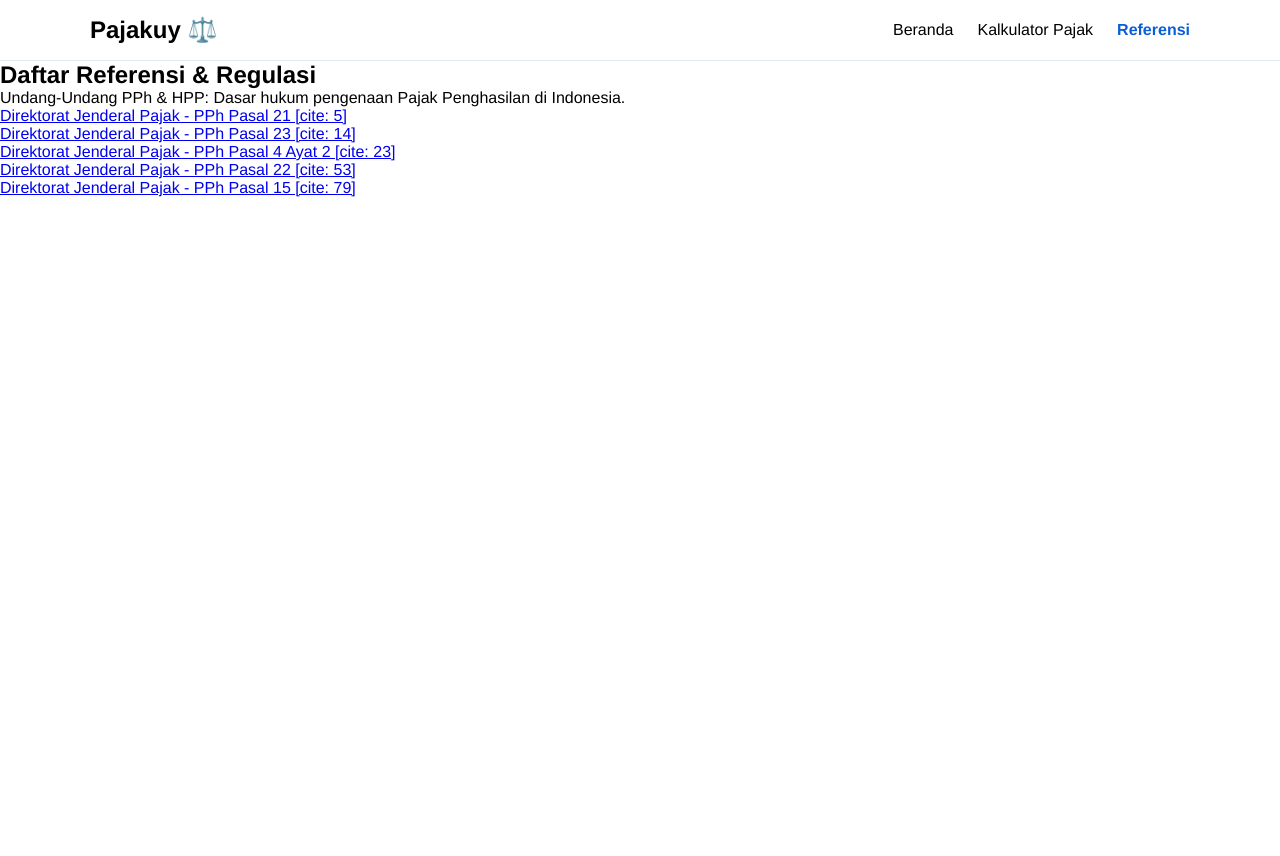
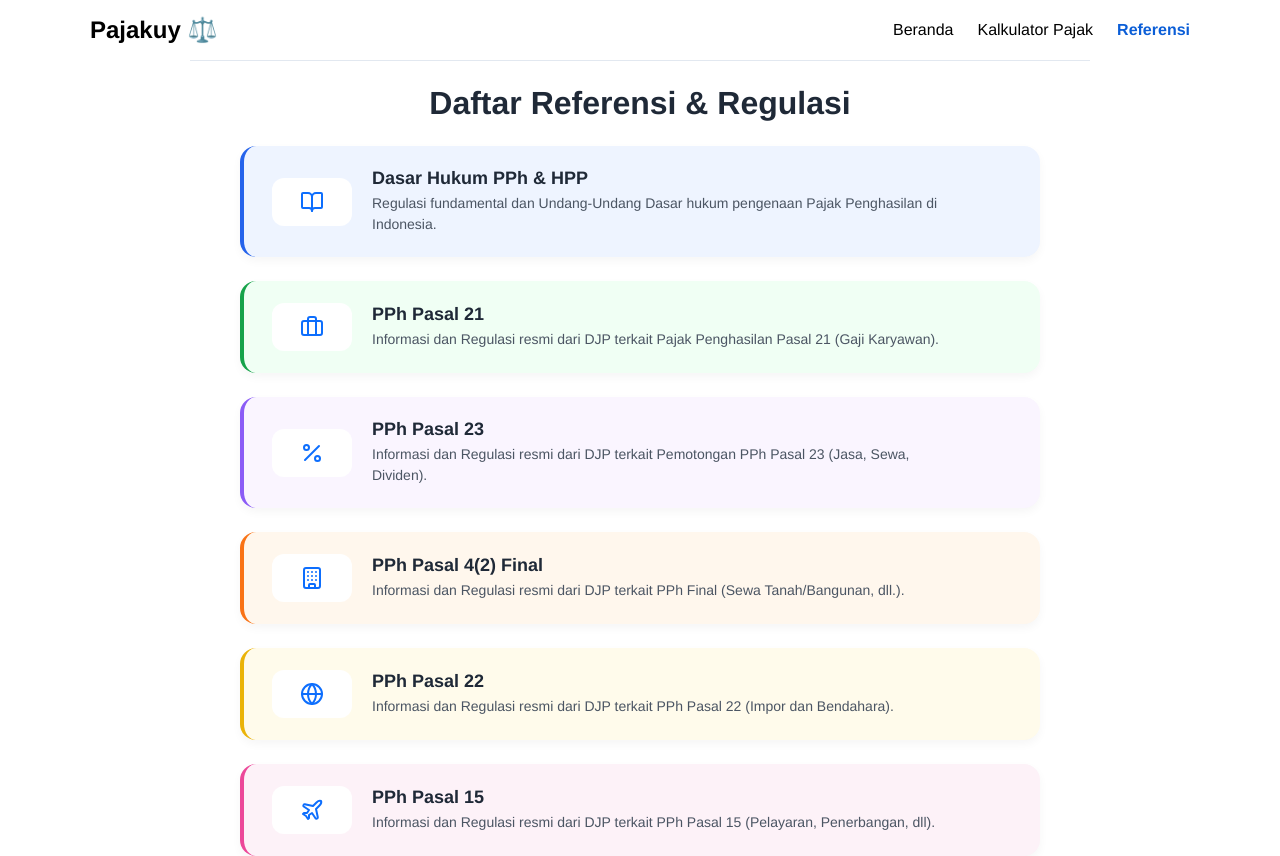
Before and after one commit to oceanite/tax-expert-system, a React app in the folder frontend/: page /referensi in a window 1280 px wide. Before the commit the page ends 800 px from the top, so only its background shows below. Built offline with nearby package versions, Linux system fonts and the light colour scheme; the HTML template or start-up script is replaced by a standard one.

Commit message:
fe 3 menu done

```diff
--- a/frontend/src/index.css
+++ b/frontend/src/index.css
@@ -12,7 +12,7 @@
   position: sticky;
   top: 0;
   z-index: 50;
-  border-bottom: 1px solid #e2e8f0;
+  /* border-bottom: 1px solid #e2e8f0; */
   transform: translateZ(0);
 }
 
@@ -54,6 +54,7 @@
 .hero-container {
   text-align: center;
   margin-bottom: 30px;
+  border-top: 1px solid #e2e8f0;
 }
 
 .hero-title {
@@ -70,7 +71,7 @@
 .hero-description {
   font-size: 18px;
   color: gray;
-  margin-top: 24px;
+  margin-top: 36px;
 }
 
 .hero-description span {
@@ -132,6 +133,8 @@
   border-top: 1px solid #e2e8f0;
   text-align: center;
   /* padding: 24px 0; */
+  max-width: 900px;
+  margin: 0 auto;
 }
 
 .section-title h2 {
@@ -210,6 +213,7 @@
   display: flex;
   justify-content: center;
   align-items: center;
+  color: #0d6efd;
 }
 
 .tax-card h3 {
@@ -261,3 +265,79 @@
   color: gray;
   font-size: 14px;
 }
+
+.referensi-container {
+    max-width: 900px;
+    margin: 0 auto;
+    text-align: center;
+    border-top: 1px solid #e2e8f0;
+}
+
+.section-header {
+    font-size: 32px;
+    font-weight: bold;
+    text-align: center;
+    margin: 24px auto;
+    color: #1f2937;
+}
+
+.referensi-card {
+    text-decoration: none;
+    width: 90%;
+    max-width: 800px;
+}
+
+.referensi-card .link-icon {
+    opacity: 0;
+    transform: 0.25s ease;
+    display: flex;
+    justify-content: center;
+    align-items: center;
+    color: #4b5563;
+}
+
+.referensi-card:hover {
+    transform: translateY(-3px);
+    box-shadow: 0 6px 16px rgba(0, 0, 0, 0.12);
+}
+
+.referensi-card.no-link {
+    cursor: default;
+}
+
+.referensi-card.no-link:hover {
+    transform: none;
+    box-shadow: 0 4px 10px rgba(0,0,0,0.04);
+}
+
+.referensi-card.no-link .arrow {
+    display: none;
+}
+
+.referensi-card:hover .link-icon {
+    color: #0d6efd;
+    opacity: 1;
+    transform: translateX(10px);
+}
+/*
+.header-hitung {
+    font-size: 32px;
+    font-weight: bold;
+    color: black;
+    margin-bottom: 30px;
+} */
+
+.tax-card-hitung {
+    text-decoration: none;
+}
+
+.tax-card-hitung:hover {
+    transform: translateY(-3px);
+    box-shadow: 0 6px 16px rgba(0, 0, 0, 0.12);
+}
+
+.tax-card-hitung:hover .arrow {
+    opacity: 1;
+    transform: translateX(10px);
+    color: #0d6efd;
+}
--- a/frontend/src/pages/hitung.jsx
+++ b/frontend/src/pages/hitung.jsx
@@ -1,37 +1,54 @@
+// Hitung.jsx
+
 import { useNavigate } from 'react-router-dom';
-import { Calculator, Briefcase, Building, Ship, ShoppingCart, Percent } from 'lucide-react';
+// Ikon yang digunakan
+import { Calculator, Briefcase, Building, Ship, ShoppingCart, Percent, ArrowRight } from 'lucide-react';
 
 const taxes = [
-  { id: 'pph21', name: 'PPh Pasal 21', desc: 'Gaji Karyawan, Pesangon', icon: <Briefcase /> },
-  { id: 'pph23', name: 'PPh Pasal 23', desc: 'Jasa, Sewa Aset, Dividen', icon: <Percent /> },
-  { id: 'pph42', name: 'PPh Pasal 4(2)', desc: 'Sewa Tanah/Bangunan, Konstruksi', icon: <Building /> },
-  { id: 'pph22', name: 'PPh Pasal 22', desc: 'Impor, Bendahara, Barang Mewah', icon: <Calculator /> },
-  { id: 'pph15', name: 'PPh Pasal 15', desc: 'Pelayaran & Penerbangan', icon: <Ship /> },
-  { id: 'ppn',   name: 'PPN',           desc: 'Pertambahan Nilai (11%)', icon: <ShoppingCart /> },
+  { id: 'pph21', name: 'PPh Pasal 21', desc: 'Gaji Karyawan, Pesangon', icon: <Briefcase />, color: 'blue' },
+  { id: 'pph23', name: 'PPh Pasal 23', desc: 'Jasa, Sewa Aset, Dividen', icon: <Percent />, color: 'green' },
+  { id: 'pph42', name: 'PPh Pasal 4(2)', desc: 'Sewa Tanah/Bangunan, Konstruksi', icon: <Building />, color: 'purple' },
+  { id: 'pph22', name: 'PPh Pasal 22', desc: 'Impor, Bendahara, Barang Mewah', icon: <Calculator />, color: 'orange' },
+  { id: 'pph15', name: 'PPh Pasal 15', desc: 'Pelayaran & Penerbangan', icon: <Ship />, color: 'yellow' },
+  { id: 'ppn',   name: 'PPN',          desc: 'Pertambahan Nilai (11%)', icon: <ShoppingCart />, color: 'pink' },
 ];
 
 const Hitung = () => {
   const navigate = useNavigate();
 
   return (
-    <div className="container mx-auto p-8">
-      <h2 className="text-2xl font-bold mb-8 text-center">Pilih Jenis Pajak</h2>
-      <div className="grid grid-cols-1 md:grid-cols-2 lg:grid-cols-3 gap-6">
+    <div className="section-title">
+      <h2 className="header-hitung">Pilih Jenis Pajak</h2>
+
+      {/* Menggunakan tax-list untuk tata letak vertikal seperti Beranda */}
+      <div className="tax-list tax-list-hitung">
         {taxes.map((tax) => (
-          <div
+          <a
             key={tax.id}
-            onClick={() => navigate(`/hitung/${tax.id}`)}
-            className="bg-white p-6 rounded-xl shadow-sm hover:shadow-md transition-shadow cursor-pointer border border-gray-100 flex flex-col items-center text-center hover:border-blue-400"
+            onClick={(e) => {
+               e.preventDefault(); // Mencegah navigasi ganda jika ada elemen <a> lain di dalamnya
+               navigate(`/hitung/${tax.id}`);
+            }}
+            href={`/hitung/${tax.id}`}
+            // Menggunakan class tax-card + class warna
+            className={`tax-card ${tax.color} tax-card-hitung`}
           >
-            <div className="bg-blue-100 p-4 rounded-full text-blue-600 mb-4">
+            {/* Icon */}
+            <div className="icon">
               {tax.icon}
             </div>
-            <h3 className="text-xl font-bold mb-2">{tax.name}</h3>
-            <p className="text-gray-500 text-sm">{tax.desc}</p>
-            <button className="mt-4 text-blue-600 font-semibold text-sm hover:underline">
-              Mulai Hitung &rarr;
-            </button>
-          </div>
+            {/* Text */}
+            <div className="text">
+              <h3>{tax.name}</h3>
+              <p>{tax.desc}</p>
+              {/* Mengganti tombol dengan teks link sederhana
+              <p className="mt-2 text-blue-600 font-semibold text-sm hover:underline">
+                Mulai Hitung &rarr;
+              </p> */}
+            </div>
+            {/* Arrow */}
+            <div className="arrow"><ArrowRight size={22} /></div>
+          </a>
         ))}
       </div>
     </div>
--- a/frontend/src/pages/referensi.jsx
+++ b/frontend/src/pages/referensi.jsx
@@ -1,39 +1,92 @@
+// Referensi.jsx
+
+import React from 'react';
+import { Briefcase, Percent, Building, BookOpen, ExternalLink, Globe, Plane } from 'lucide-react';
+
 const Referensi = () => {
-  return (
-    <div className="container mx-auto p-8 max-w-3xl">
-      <h2 className="text-2xl font-bold mb-6">Daftar Referensi & Regulasi</h2>
-      <ul className="list-disc pl-5 space-y-3 text-gray-700">
-        <li>
-          <span className="font-semibold">Undang-Undang PPh & HPP:</span> Dasar hukum pengenaan Pajak Penghasilan di Indonesia.
-        </li>
-        <li>
-          <a href="https://pajak.go.id/id/pph-pasal-2126" target="_blank" className="text-blue-600 hover:underline">
-            Direktorat Jenderal Pajak - PPh Pasal 21 [cite: 5]
-          </a>
-        </li>
-        <li>
-          <a href="https://www.pajak.go.id/id/pemotongan-pajak-penghasilan-pasal-23" target="_blank" className="text-blue-600 hover:underline">
-            Direktorat Jenderal Pajak - PPh Pasal 23 [cite: 14]
-          </a>
-        </li>
-        <li>
-          <a href="https://pajak.go.id/id/pph-pasal-4-ayat-2" target="_blank" className="text-blue-600 hover:underline">
-            Direktorat Jenderal Pajak - PPh Pasal 4 Ayat 2 [cite: 23]
-          </a>
-        </li>
-        <li>
-          <a href="https://pajak.go.id/id/pph-pasal-22" target="_blank" className="text-blue-600 hover:underline">
-             Direktorat Jenderal Pajak - PPh Pasal 22 [cite: 53]
-          </a>
-        </li>
-        <li>
-           <a href="https://www.pajak.go.id/id/pph-pasal-15" target="_blank" className="text-blue-600 hover:underline">
-             Direktorat Jenderal Pajak - PPh Pasal 15 [cite: 79]
-           </a>
-        </li>
-      </ul>
-    </div>
-  );
+    const dataReferensi = [
+        {
+            id: 'umum',
+            name: 'Dasar Hukum PPh & HPP',
+            desc: 'Regulasi fundamental dan Undang-Undang Dasar hukum pengenaan Pajak Penghasilan di Indonesia.',
+            icon: <BookOpen />,
+            color: 'blue',
+            link: null,
+        },
+        {
+            id: 'pph21',
+            name: 'PPh Pasal 21',
+            desc: 'Informasi dan Regulasi resmi dari DJP terkait Pajak Penghasilan Pasal 21 (Gaji Karyawan).',
+            icon: <Briefcase />,
+            color: 'green',
+            link: "https://pajak.go.id/id/pph-pasal-2126",
+        },
+        {
+            id: 'pph23',
+            name: 'PPh Pasal 23',
+            desc: 'Informasi dan Regulasi resmi dari DJP terkait Pemotongan PPh Pasal 23 (Jasa, Sewa, Dividen).',
+            icon: <Percent />,
+            color: 'purple',
+            link: "https://www.pajak.go.id/id/pemotongan-pajak-penghasilan-pasal-23",
+        },
+        {
+            id: 'pph42',
+            name: 'PPh Pasal 4(2) Final',
+            desc: 'Informasi dan Regulasi resmi dari DJP terkait PPh Final (Sewa Tanah/Bangunan, dll.).',
+            icon: <Building />,
+            color: 'orange',
+            link: "https://pajak.go.id/id/pph-pasal-4-ayat-2",
+        },
+        {
+            id: 'pph22',
+            name: 'PPh Pasal 22',
+            desc: 'Informasi dan Regulasi resmi dari DJP terkait PPh Pasal 22 (Impor dan Bendahara).',
+            icon: <Globe />,
+            color: 'yellow',
+            link: "https://pajak.go.id/id/pph-pasal-22",
+        },
+        {
+            id: 'pph15',
+            name: 'PPh Pasal 15',
+            desc: 'Informasi dan Regulasi resmi dari DJP terkait PPh Pasal 15 (Pelayaran, Penerbangan, dll).',
+            icon: <Plane />,
+            color: 'pink',
+            link: "https://www.pajak.go.id/id/pph-pasal-15",
+        }
+    ];
+
+    return (
+        <div className="referensi-container">
+            <h2 className="section-header">Daftar Referensi & Regulasi</h2>
+
+            <div className="tax-list reference-list">
+                {dataReferensi.map((ref) => (
+                    <a
+                        key={ref.id}
+                        href={ref.link ? ref.link : '#'}
+                        target="_blank"
+                        rel="noopener noreferrer"
+                        className={`tax-card ${ref.color} referensi-card ${ref.link ? '' : 'no-link'}`}
+                    >
+                        <div className="icon">
+                            {ref.icon}
+                        </div>
+                        <div className="text">
+                            <h3>{ref.name}</h3>
+                            <p>
+                                {ref.desc}
+                            </p>
+                        </div>
+                        {ref.link && (
+                            <div className="arrow link-icon">
+                                <ExternalLink size={22} />
+                            </div>
+                        )}
+                    </a>
+                ))}
+            </div>
+        </div>
+    );
 };
 
 export default Referensi;
```
Also changed, not shown: frontend/src/pages/beranda.jsx (+20 -12 lines).
